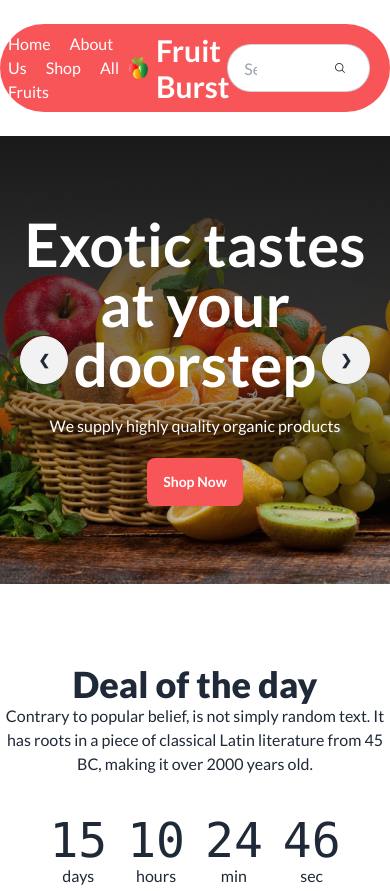
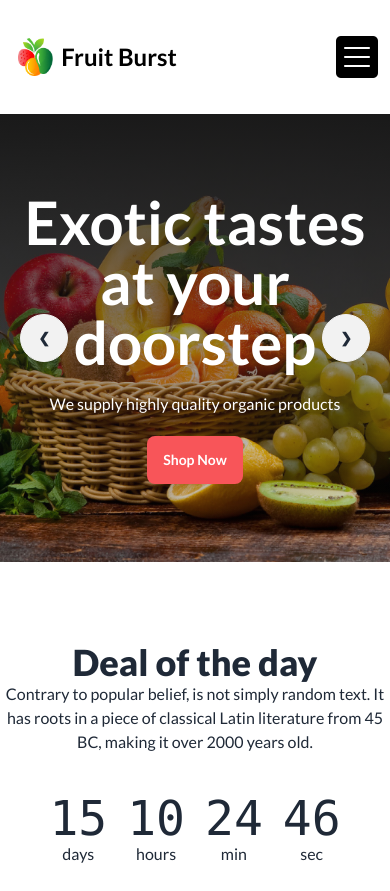
Before and after one commit to Mdafsarx/project-7, a plain HTML site: page index.html in a window 390 px wide. Shown: the top 891 px of the page. Drawn offline with nearby package versions, Linux system fonts and the light colour scheme; grey boxes are pictures that could not be loaded.

Commit message:
nav bar respnesive doen

```diff
--- a/index.html
+++ b/index.html
@@ -23,13 +23,13 @@
   }
 </style>
 </head>
-<body>
+<body class="">
 
 <header class="container mx-auto ">
 <!-- nav section -->
-    <nav class="flex justify-around my-6 items-center bg-[#F85559] p-2 rounded-full text-white">
+    <nav class="flex justify-between lg:justify-around my-6 items-center lg:bg-[#F85559] p-2 rounded-full text-white">
 
-<div class="text-base font-medium space-x-4">
+<div class="text-base font-medium space-x-4 hidden lg:block">
     <a href="">Home</a>
     <a href="">About Us</a>
     <a href="">Shop</a>
@@ -38,14 +38,20 @@
     <!-- div center -->
 <div class="flex items-center justify-center gap-2">
     <img src="Group 1.png" class="max-w-[20%]" alt="">
-<h2 class="font-bold text-3xl">Fruit Burst</h2>
+<h2 class="font-bold text-2xl lg:text-3xl text-black lg:text-white">Fruit Burst</h2>
 </div>
 
-<div class="flex ">
+<div class="flex hidden lg:flex ">
     <input type="text" placeholder="Search here" class="input input-bordered w-full pr-28 rounded-3xl" />
     <button class="-translate-x-9"><img src="Frame (6).png" alt=""></button>
 </div>
 
+<div class="">
+  <img src="icons8-bars-50.png" alt="" class="lg:hidden">
+  <div>
+
+  </div>
+</div>
     </nav>
 
     <!-- banner section -->
```
Also changed, not shown: icons8-bars-50.png (added).
